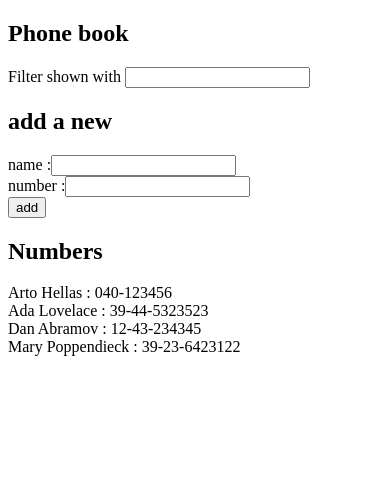
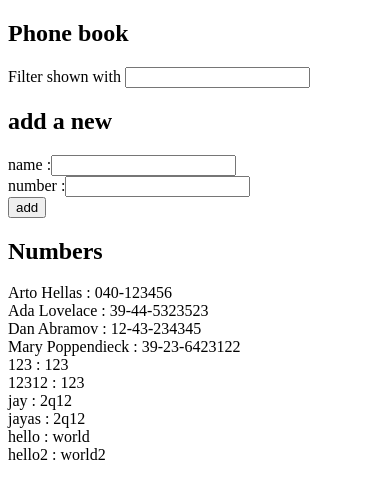
Before and after one commit to jayant880/FullStackOpen, a React (Vite) app in the folder part2/phonebook/: page / in a window 390 px wide. Shown: the top 498 px of the page. Built offline with nearby package versions, Linux system fonts and the light colour scheme; data requests are answered from the project's data file.

Commit message:
2.12: The Phonebook step 7

```diff
--- a/part2/phonebook/db.json
+++ b/part2/phonebook/db.json
@@ -19,6 +19,36 @@
       "name": "Mary Poppendieck",
       "number": "39-23-6423122",
       "id": "4"
+    },
+    {
+      "id": "9bf9",
+      "name": "123",
+      "number": "123"
+    },
+    {
+      "id": "c0e2",
+      "name": "12312",
+      "number": "123"
+    },
+    {
+      "id": "9f79",
+      "name": "jay",
+      "number": "2q12"
+    },
+    {
+      "id": "5e35",
+      "name": "jayas",
+      "number": "2q12"
+    },
+    {
+      "id": "4d0c",
+      "name": "hello",
+      "number": "world"
+    },
+    {
+      "id": "cf34",
+      "name": "hello2",
+      "number": "world2"
     }
   ]
 }
--- a/part2/phonebook/src/App.jsx
+++ b/part2/phonebook/src/App.jsx
@@ -2,7 +2,7 @@ import { useEffect, useState } from "react";
 import Filter from "./components/Filter";
 import PersonForm from "./components/PersonForm";
 import Persons from "./components/Persons";
-import axios from "axios";
+import personService from "./services/personsServices";
 
 const App = () => {
   const [persons, setPersons] = useState([]);
@@ -15,10 +15,12 @@ const App = () => {
   }, [persons]);
 
   useEffect(() => {
-    axios
-      .get("http://localhost:3001/persons")
-      .then((res) => setPersons(res.data));
-  }, []);
+    const fetchData = async () => {
+      const pre = await personService.getAllPersons();
+      setPersons(pre);
+    };
+    fetchData();
+  }, [persons]);
 
   return (
     <div>
--- a/part2/phonebook/src/components/PersonForm.jsx
+++ b/part2/phonebook/src/components/PersonForm.jsx
@@ -1,6 +1,7 @@
 import { useState } from "react";
+import personsServices from "../services/personsServices";
 
-const PersonForm = ({ persons, setPersons }) => {
+const PersonForm = ({ persons }) => {
   const [newName, setNewName] = useState("");
   const [newNumber, setNewNumber] = useState("");
   const handleSubmit = (e) => {
@@ -16,9 +17,8 @@ const PersonForm = ({ persons, setPersons }) => {
     const newPerson = {
       name: newName,
       number: newNumber,
-      id: persons.length + 1,
     };
-    setPersons(persons.concat(newPerson));
+    personsServices.createPerson(newPerson);
     setNewName("");
     setNewNumber("");
   };
--- a/part2/phonebook/src/components/Persons.jsx
+++ b/part2/phonebook/src/components/Persons.jsx
@@ -1,11 +1,12 @@
 const Persons = ({ filterPersons }) => {
   return (
     <div>
-      {filterPersons.map((person) => (
-        <div key={person.id}>
-          {person.name} : {person.number}
-        </div>
-      ))}
+      {filterPersons.length > 0 &&
+        filterPersons.map((person) => (
+          <div key={person.id}>
+            {person.name} : {person.number}
+          </div>
+        ))}
     </div>
   );
 };
--- /dev/null
+++ b/part2/phonebook/src/services/personsServices.js
@@ -0,0 +1,14 @@
+import axios from "axios";
+const BASEURL = 'http://localhost:3001/persons';
+
+const getAllPersons = () => {
+    const res = axios.get(BASEURL);
+    return res.then(response => response.data);
+}
+
+const createPerson = (person) => {
+    const res = axios.post(BASEURL, person);
+    return res.then(response => response.data);
+}
+
+export default { getAllPersons, createPerson }
```
